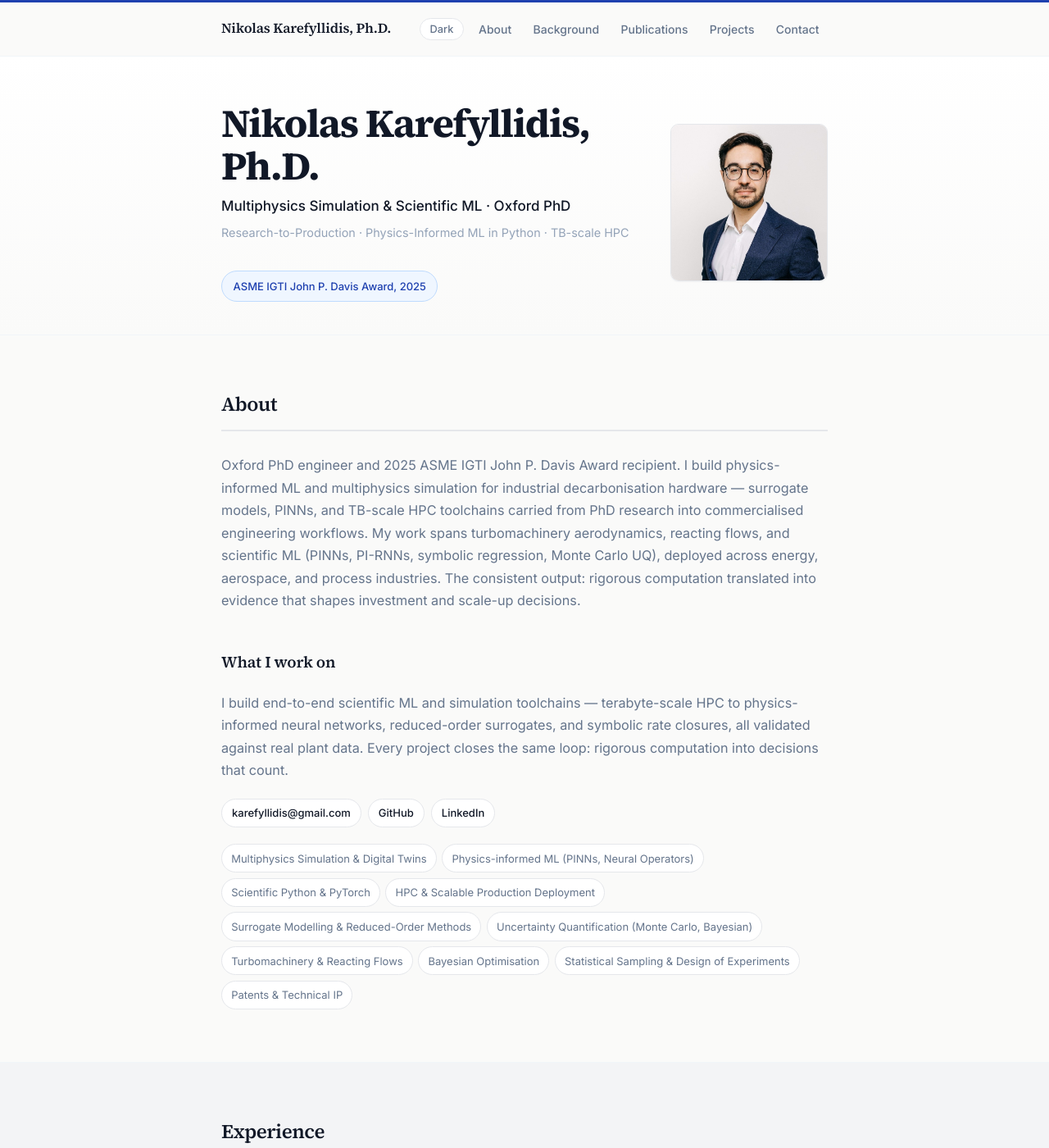
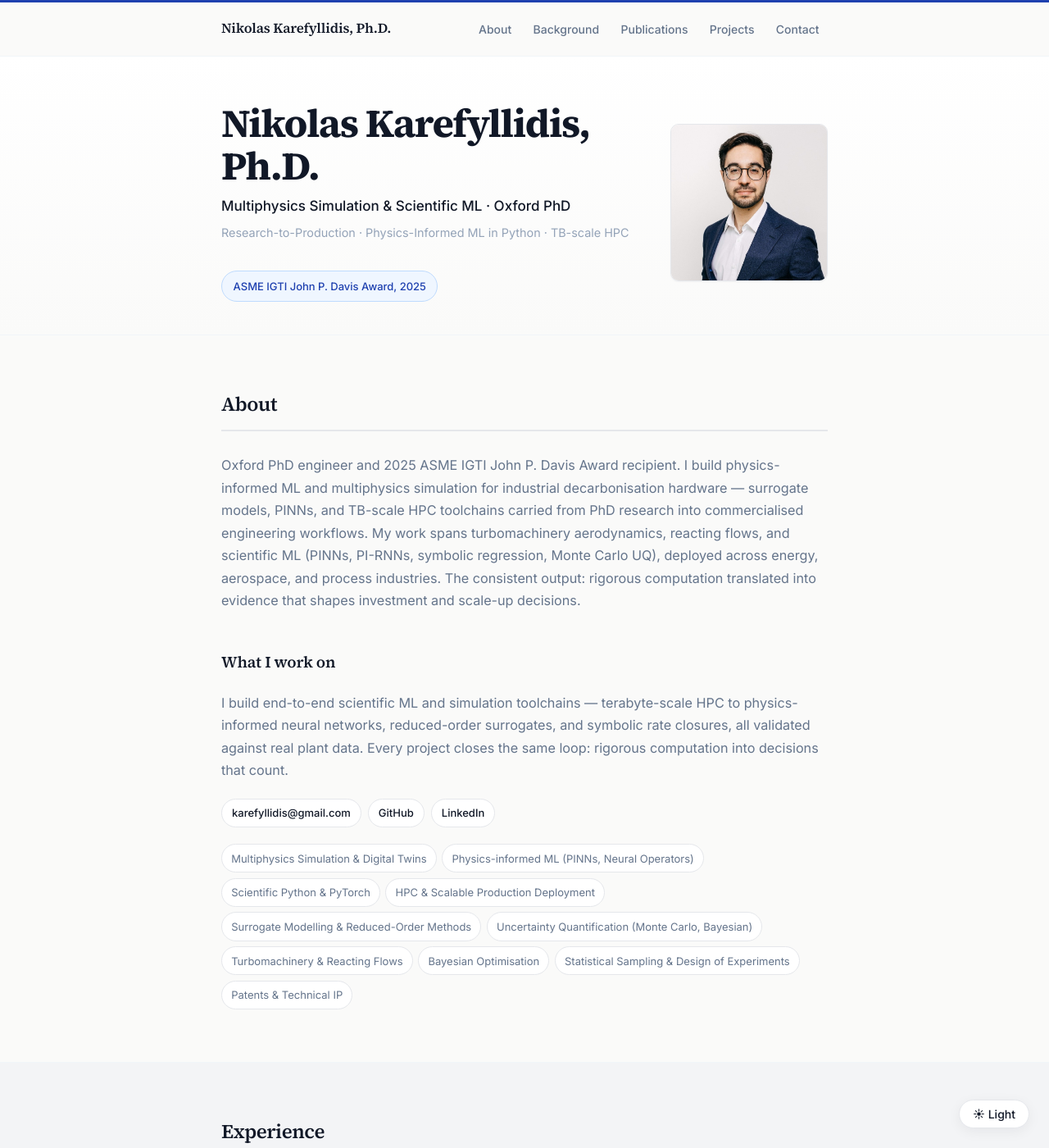
Before and after one commit to karefyllidis/karefyllidis.github.io, a Jekyll site: the page built from index.html, in a window 1280 px wide and 1400 px high. Shown: the whole window at 82% size. Built offline with Jekyll 4.4.1, drawn with Linux system fonts in a browser that asks for light colours.

Commit message:
fix: move theme toggle to fixed bottom-right floating button

```diff
--- a/_includes/footer.html
+++ b/_includes/footer.html
@@ -1,3 +1,8 @@
+<button id="theme-toggle" class="theme-toggle" aria-label="Toggle colour scheme">
+  <span class="theme-label theme-label--dark">☀ Light</span>
+  <span class="theme-label theme-label--light">☾ Dark</span>
+</button>
+
 <footer class="site-footer">
   <div class="container">
     <p>&copy; {{ site.time | date: '%Y' }} {{ site.author.name }}.</p>
--- a/_includes/header.html
+++ b/_includes/header.html
@@ -2,10 +2,6 @@
   <div class="container header-inner">
     <a class="site-title" href="{{ '/' | relative_url }}">{{ site.author.name }}</a>
     <div class="header-controls">
-      <button id="theme-toggle" class="theme-toggle" aria-label="Toggle colour scheme" title="Toggle dark / light mode">
-        <span class="theme-label theme-label--dark">Dark</span>
-        <span class="theme-label theme-label--light">Light</span>
-      </button>
       <button id="nav-toggle" class="nav-toggle" aria-label="Toggle navigation" aria-expanded="false" aria-controls="site-nav">
         <span></span><span></span><span></span>
       </button>
--- a/assets/css/main.scss
+++ b/assets/css/main.scss
@@ -157,31 +157,36 @@ a {
 
 
 .theme-toggle {
+  position: fixed;
+  bottom: 1.5rem;
+  right: 1.5rem;
+  z-index: 200;
   display: inline-flex;
   align-items: center;
-  padding: 0.3rem 0.7rem;
-  font-size: 0.8rem;
+  padding: 0.5rem 1rem;
+  font-size: 0.875rem;
   font-weight: 500;
   font-family: var(--font-sans);
-  color: var(--color-text-muted);
+  color: var(--color-text);
   background: var(--color-surface);
   border: 1px solid var(--color-border);
   border-radius: 999px;
+  box-shadow: var(--shadow-md);
   cursor: pointer;
-  transition: color var(--transition), border-color var(--transition);
+  transition: box-shadow var(--transition), border-color var(--transition);
   white-space: nowrap;
 }
 
 .theme-toggle:hover {
-  color: var(--color-text);
   border-color: var(--color-hover-border);
+  box-shadow: 0 6px 20px rgba(15, 23, 42, 0.12);
 }
 
-/* In light mode: show "Dark" (click to go dark), hide "Light" */
+/* In light mode: show "☀ Light", hide "☾ Dark" */
 .theme-label--light { display: none; }
 .theme-label--dark  { display: inline; }
 
-/* In dark mode: show "Light" (click to go light), hide "Dark" */
+/* In dark mode: show "☾ Dark", hide "☀ Light" */
 :root[data-theme="dark"] .theme-label--dark  { display: none; }
 :root[data-theme="dark"] .theme-label--light { display: inline; }
 
```
